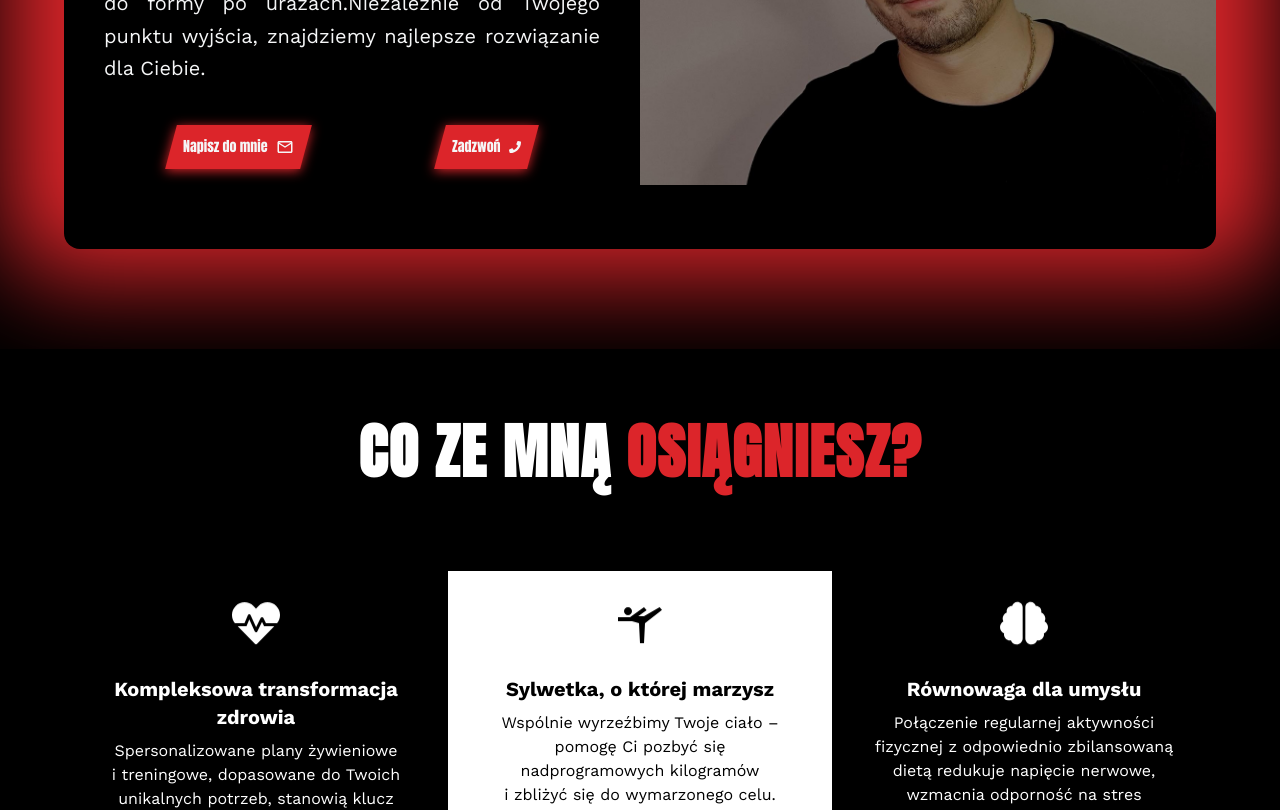
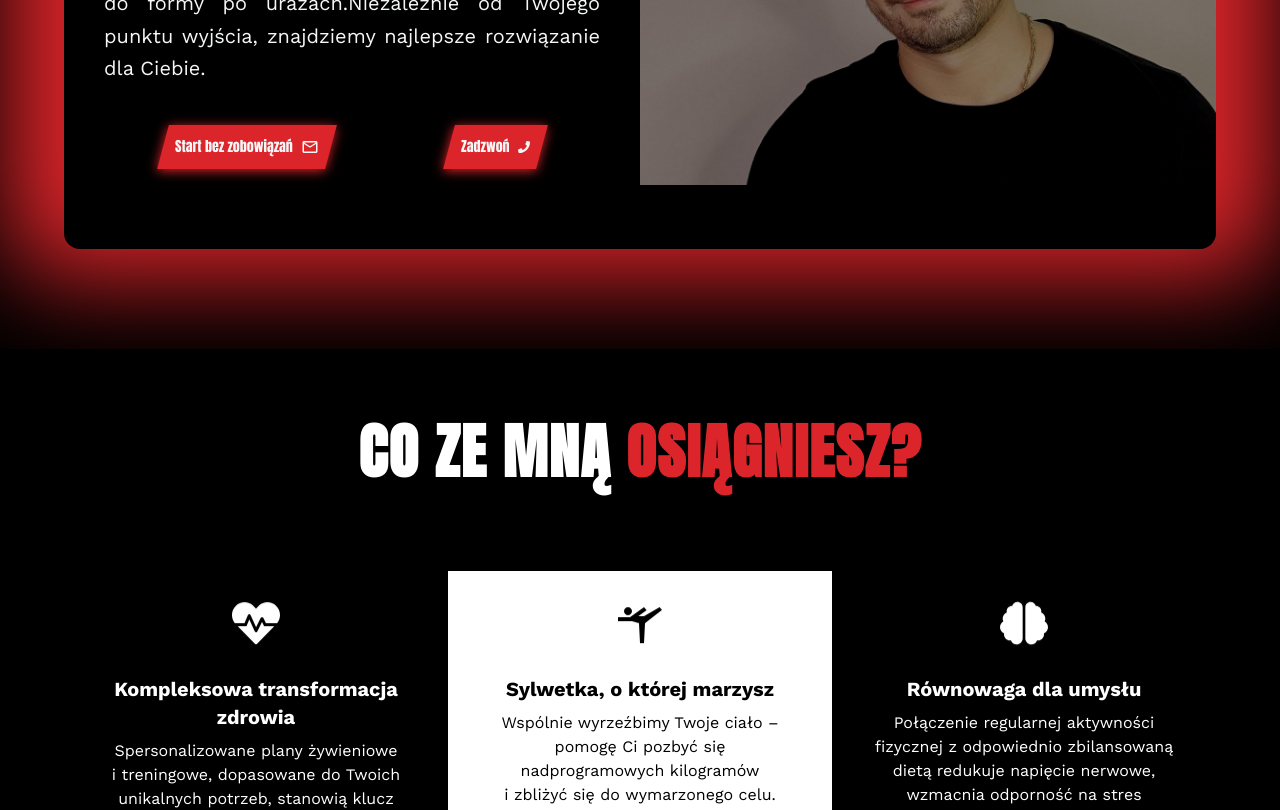
Before and after one commit to kubaw00/personaltrainerpage, a Next.js app: page / in a window 1280 px wide. Shown: the part 2620-3430 px from the top of the page. Built offline with nearby package versions, Linux system fonts and the light colour scheme; what tailwindcss-animated would draw is missing.

Commit message:
change buttons to Start bez zobowiązań

```diff
--- a/src/app/page.tsx
+++ b/src/app/page.tsx
@@ -184,7 +184,7 @@ export default function Home() {
                 style={{ boxShadow: "0 2px 12px 0 #DC252A" }}
               >
                 <span className="flex skew-x-[15deg] items-center gap-2">
-                  Napisz do mnie <MdOutlineMailOutline size={18} />
+                  Start bez zobowiązań <MdOutlineMailOutline size={18} />
                 </span>
               </button>
             </a>
@@ -337,7 +337,7 @@ export default function Home() {
                   >
                     <span className="flex skew-x-[15deg] items-center gap-2">
                       {" "}
-                      Napisz do mnie
+                      Start bez zobowiązań
                       <MdOutlineMailOutline size={18} />
                     </span>
                   </button>
@@ -874,7 +874,7 @@ export default function Home() {
                       className="mt-2 flex cursor-pointer items-center gap-2 rounded-full border border-[#DC252A] bg-transparent px-6 py-2 text-[#DC252A] transition-colors hover:bg-[#DC252A] hover:text-black"
                       style={{ boxShadow: "0 2px 12px 0 #DC252A" }}
                     >
-                      Napisz do mnie
+                      Start bez zobowiązań
                       <span>
                         <MdOutlineMailOutline size={18} />
                       </span>
```
